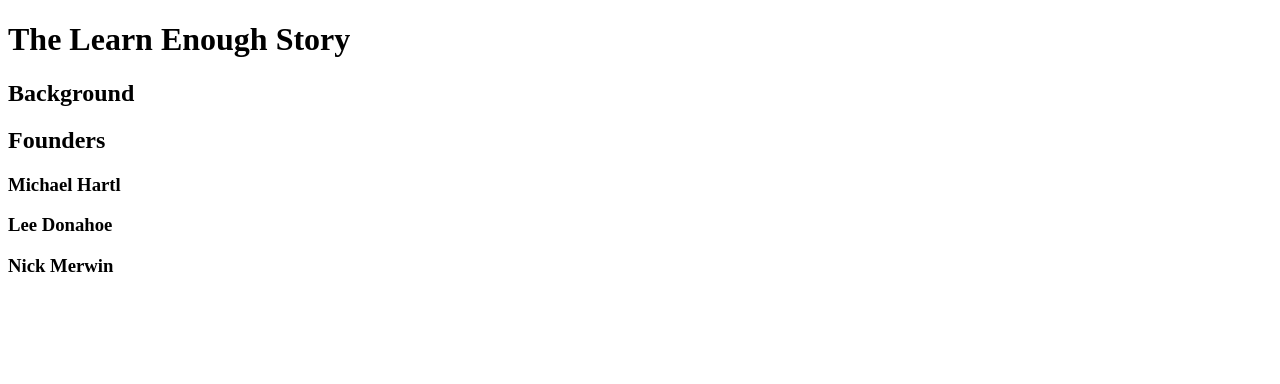
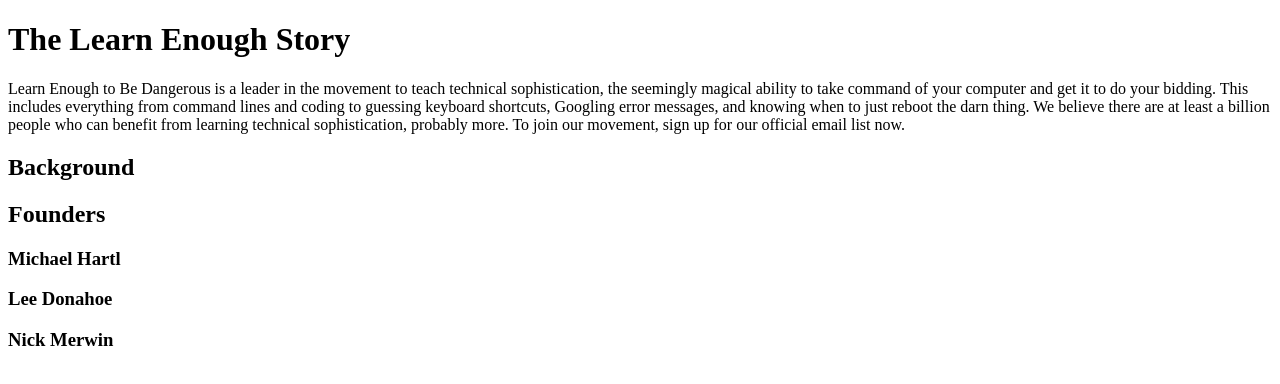
Before and after one commit to lukeslater0961/sample_website, a plain HTML site: page index.html in a window 1280 px wide. Drawn offline with Linux system fonts and the light colour scheme.

Commit message:
added a paragraph to heading 1

```diff
--- a/index.html
+++ b/index.html
@@ -6,6 +6,16 @@
     </head>
     <body>
             <h1>The Learn Enough Story</h1>
+
+            <p>Learn Enough to Be Dangerous is a leader in the movement to teach
+                    technical sophistication, the seemingly magical ability to take
+                    command of your computer and get it to do your bidding. This includes
+                    everything from command lines and coding to guessing keyboard shortcuts,
+                    Googling error messages, and knowing when to just reboot the darn thing.
+                    We believe there are at least a billion people who can benefit from
+                    learning technical sophistication, probably more. To join our
+                    movement, sign up for our official email list now.
+            </p>
 
             <h2>Background</h2>
 
```
